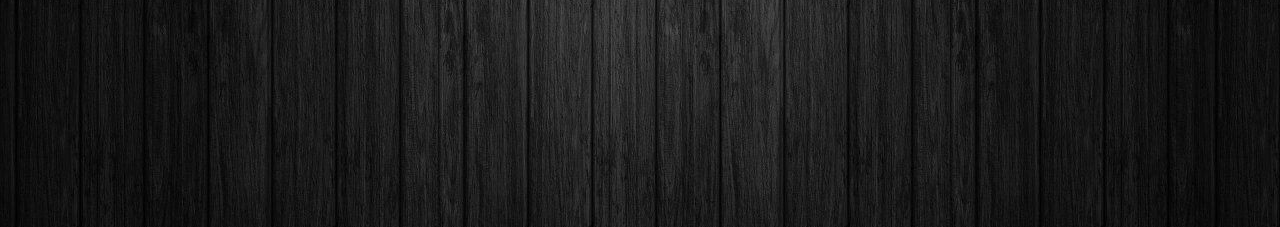
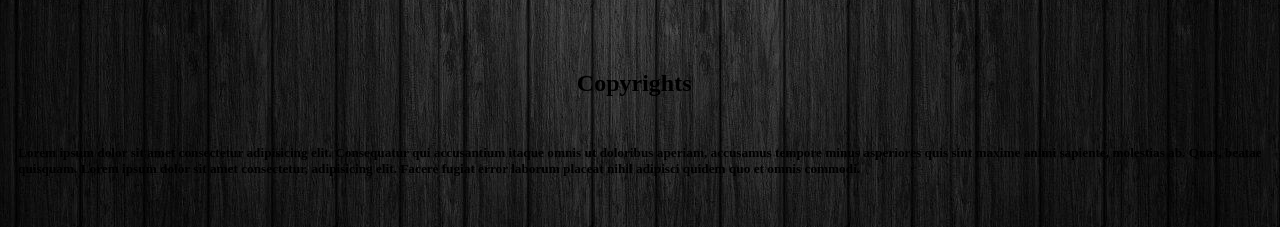
Before and after one commit to oladelewonder/simple-login-form, a plain HTML site: page index.html in a window 1280 px wide. Shown: the part 534-761 px from the top of the page. Drawn offline with Linux system fonts and the light colour scheme.

Commit message:
git commit

```diff
--- a/index.html
+++ b/index.html
@@ -15,6 +15,14 @@
     </div>
 </body>
 <footer id="foot">
+    <div id="note">
+        <h2 class="mi"> Copyrights</h2><br>
+        <h5 class="firstb">
+            Lorem ipsum dolor sit amet consectetur adipisicing elit. Consequatur qui accusantium itaque omnis ut doloribus aperiam, accusamus tempore minus asperiores quis sint maxime animi sapiente, molestias ab. Quas, beatae quisquam.
+            Lorem ipsum dolor sit amet consectetur, adipisicing elit. Facere fugiat error laborum placeat nihil adipisci quidem quo et omnis commodi.
+        </h5>
+
+    </div>
 
 </footer>
 </html>
--- a/styles.css
+++ b/styles.css
@@ -48,7 +48,7 @@
     margin: 10px;
 }
 .mi{
-    margin-left: 40%;
+    margin-left: 45%;
 }
 .secb{
     width: 25%;
```
